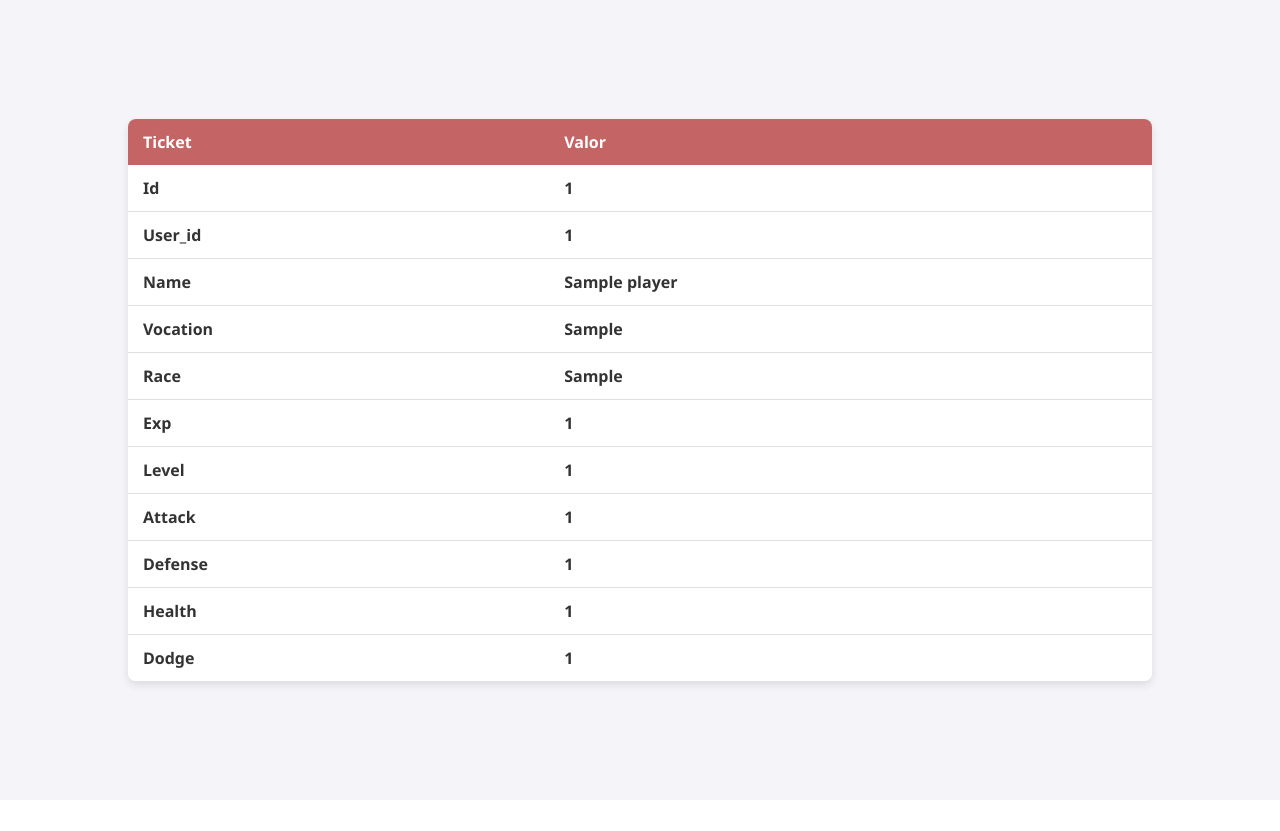
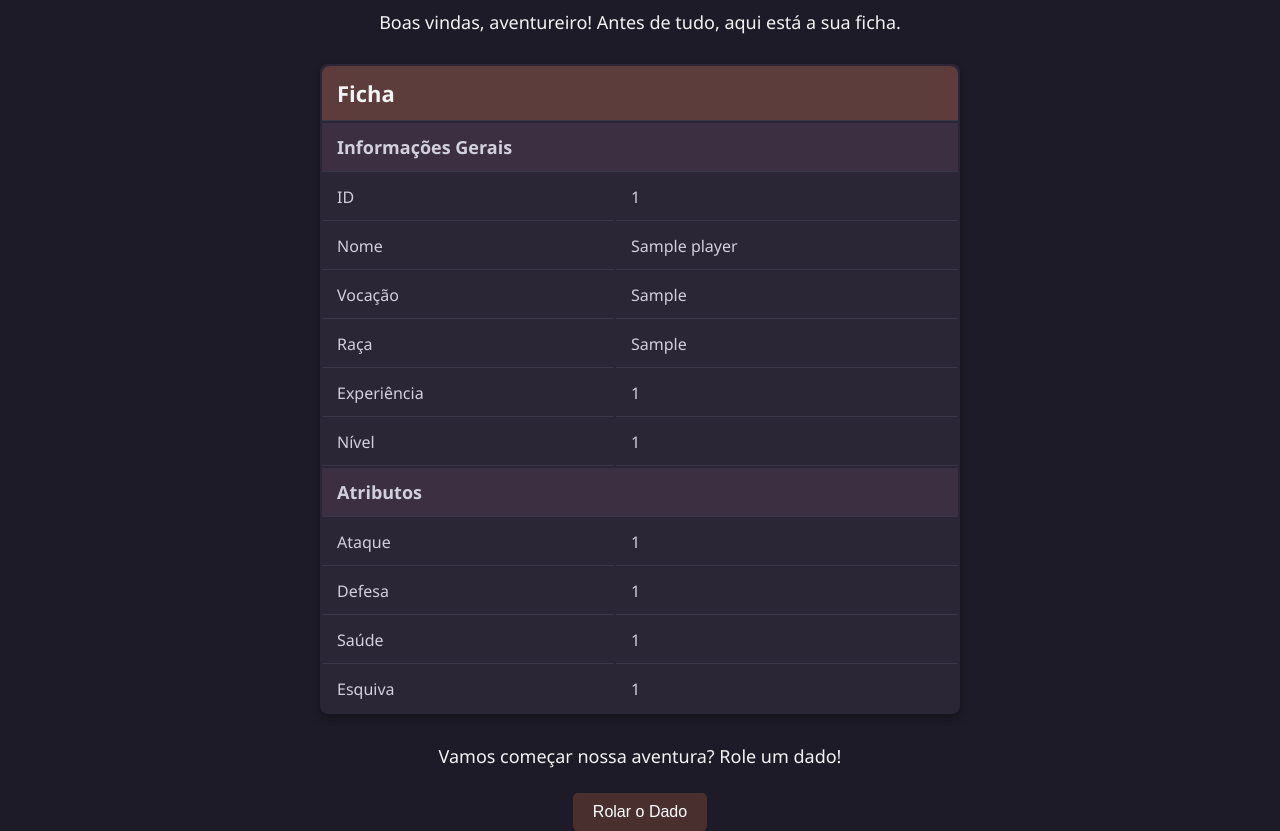
Before and after one commit to BanguelaDev/Trabalho-Pratico-P2, a Flask app: page /game/ticket in a window 1280 px wide. Before the commit the page ends 691 px from the top, so only its background shows below. Run offline with Flask 3, Linux system fonts and the light colour scheme; the visitor is signed in with stand-in values (Sample User, id 1); tables that the repository leaves empty hold one stand-in row (values such as "Sample post").

Commit message:
tutorial+
adicionei um tutorial porqueira pra quem criou a conta pela primeira vez, falta estilizar, e trocar o texto, e tudo..

```diff
--- a/src/database/models.py
+++ b/src/database/models.py
@@ -52,7 +52,5 @@ def get_player_by_user_id(user_id): # Pegando o jogador usando o respectivo id d
         columns = [desc[0] for desc in cursor.description]  # Pega os nomes das colunas
         player_dict = dict(zip(columns, player_data))  # Cria um dicionário
 
-        print(player_dict)
-
         return player_dict # Fiz isso pois o player_data é uma tupla, dificultando bastante a manipulação, então achei melhor transformar em um dicionário
     return None
--- a/src/routes/game_routes.py
+++ b/src/routes/game_routes.py
@@ -4,26 +4,34 @@ from src.database.models import get_player_by_user_id, update_player
 game_bp = Blueprint('game', __name__)
 
 races = {
-    "Anão": {"Vida": 10, "Defesa": 2},
-    "Elfo": {"Esquiva": 3, "Ataque": 1},
-    "Humano": {"Vida": 8, "Ataque": 2}
+    "Anão": {"health": 10, "defense": 2},
+    "Elfo": {"dodge": 3, "attack": 1},
+    "Humano": {"health": 8, "attack": 2}
 }
 
 vocations = {
-    "Guerreiro": {"Ataque": 2, "Defesa": 3},
-    "Arqueiro": {"Esquiva": 2, "Ataque": 2},
-    "Paladino": {"Vida": 5, "Defesa": 2}
+    "Guerreiro": {"attack": 2, "defense": 3},
+    "Arqueiro": {"dodge": 2, "attack": 2},
+    "Paladino": {"health": 5, "defense": 2}
 }
 
 @game_bp.route("/race-vocation-selector", methods=['GET'])
 def race_vocation_selector():
-    user_id = session.get('user_id')
-    player = get_player_by_user_id(user_id)
+    player = get_player_by_user_id(session.get('user_id'))
 
     if player and (player['race'] != 'Unknown' or player['vocation'] != 'Unknown'):
-        return redirect(url_for('game.ticket'))
+        return redirect(url_for('game.tutorial'))
 
     return render_template("race_vocation_selector.html", races = races, vocations = vocations)
+
+@game_bp.route("/tutorial/<int:page>", methods=['GET', 'POST'])
+def tutorial(page):
+    player = get_player_by_user_id(session.get('user_id'))
+
+    if player:
+        return render_template("tutorial.html", player=player, page=page)
+
+    return redirect(url_for('auth.homepage'))
 
 @game_bp.route("/ticket", methods=['GET', 'POST'])
 def ticket():
--- a/src/static/css/ticket.css
+++ b/src/static/css/ticket.css
@@ -1,80 +1,74 @@
 body {
     font-family: 'Segoe UI', Tahoma, Geneva, Verdana, sans-serif;
-    font-weight: bold;
+    background-color: #1d1b27;
+    color: #f3f3f3;
+    display: flex;
+    flex-direction: column;
+    align-items: center;
+    justify-content: center;
+    min-height: 100vh;
+    margin: 0;
+}
 
-    background-color: #f4f4f9;
-    margin: 0;
-    display: flex;
-    justify-content: center;
-    align-items: center;
-    min-height: 100vh;
+.welcome-message, .start-message {
+    font-size: 18px;
+    margin: 10px 0;
+    text-align: center;
+}
+
+.roll-button {
+    background-color: #4a2f2f;
+    color: #fff;
+    font-size: 16px;
+    padding: 10px 20px;
+    margin-top: 15px;
+    border: none;
+    border-radius: 5px;
+    cursor: pointer;
+    transition: background-color 0.3s ease;
+}
+
+.roll-button:hover {
+    background-color: #5c3b3b;
 }
 
 .stats-table {
-    width: 80%;
-    margin: 20px 0;
-    border-collapse: separate;
-    border-spacing: 0;
-    background-color: #ffffff;
-
+    width: 50%;
+    background-color: #2a2636;
     border-radius: 8px;
     overflow: hidden;
-    box-shadow: 0 4px 8px rgba(0, 0, 0, 0.1);
+    box-shadow: 0 4px 8px rgba(0, 0, 0, 0.3);
+    margin: 20px 0;
+}
+
+.table-title {
+    background-color: #5d3c3c;
+    color: #f3f3f3;
+    font-size: 22px;
+    text-align: center;
+    padding: 12px;
+    border-radius: 8px 8px 0 0;
 }
 
 .stats-table th, .stats-table td {
     padding: 12px 15px;
-    border-bottom: 1px solid #e0e0e0;
+    border-bottom: 1px solid #3a3548;
     text-align: left;
 }
 
-.stats-table th {
-    background-color: #c56464;
-    color: #ffffff;
-    border: none;
+.section-title {
+    background-color: #3c2f42;
+    color: #a7a3b1;
+    text-align: center;
+    font-weight: bold;
+    padding: 10px;
+    font-size: 18px;
+}
+
+.stats-table td {
+    color: #d1d0dc;
 }
 
 .stats-table tr:last-child td {
     border-bottom: none;
 }
-
-.stats-table td {
-    background-color: #ffffff;
-    color: #333333;
-}
-
-.nested-table {
-    width: 95%;
-    margin: 5px 0;
-    border-collapse: separate;
-    border-spacing: 0;
-    background-color: #f9f9f9;
-    border-radius: 6px;
-    overflow: hidden;
-    box-shadow: 0 2px 4px rgba(0, 0, 0, 0.05);
-}
-
-.nested-table th, .nested-table td {
-    padding: 8px 10px;
-    border-bottom: 1px solid #d3d3d3;
-    text-align: left;
-}
-
-.nested-table th {
-    background-color: #888888;
-    color: #ffffff;
-    font-weight: bold;
-    border: none;
-}
-
-.nested-table tr:last-child td {
-    border-bottom: none;
-}
-
-.nested-table td {
-    color: #444444;
-}
-
-.stats-table, .nested-table {
-    border-radius: 8px;
-}
--- a/src/templates/race_vocation_selector.html
+++ b/src/templates/race_vocation_selector.html
@@ -4,14 +4,13 @@
     <meta charset="UTF-8">
     <meta name="viewport" content="width=device-width, initial-scale=1.0">
     <title>Seleção de Raça e Vocação</title>
-    <link rel="stylesheet" href="{{ url_for('static', filename='css/ticketRegister.css') }}">
+    <link rel="stylesheet" href="{{ url_for('static', filename='css/race_vocation_selector.css') }}">
 </head>
 <body>
     <div class="form-container">
         <h1>Escolha sua Raça e Vocação</h1>
 
-        <form action="{{ url_for('game.ticket') }}" method="post">
-            <form action="/ticket" method="post">
+        <form action="{{ url_for('game.tutorial', page = 1) }}" method="post">
             <label for="race">+aça:</label>
             <select name="race" id="race" required>
                 {% for race in races.keys() %}
--- a/src/templates/ticket.html
+++ b/src/templates/ticket.html
@@ -1,3 +1,23 @@
+<!--
+
+<table class="stats-table">
+<thead>
+    <tr>
+        <th>Ficha</th>
+        <th>Valor</th>
+    </tr>
+</thead>
+<tbody>
+    {% for field, value in player.items() %}
+    <tr>
+        <td>{{ field | capitalize }}</td>
+        <td>{{ value }}</td>
+    </tr>
+    {% endfor %}
+</tbody>
+</table>
+-->
+
 <!DOCTYPE html>
 <html lang="pt-BR">
 
@@ -10,22 +30,67 @@
 
 <body>
 
+    <div class="welcome-message">Boas vindas, aventureiro! Antes de tudo, aqui está a sua ficha.</div>
+
     <table class="stats-table">
         <thead>
             <tr>
-                <th>Ticket</th>
-                <th>Valor</th>
+                <th colspan="2" class="table-title">Ficha</th>
             </tr>
         </thead>
         <tbody>
-            {% for field, value in player.items() %}
+            <tr class="section-title">
+                <td colspan="2">Informações Gerais</td>
+            </tr>
             <tr>
-                <td>{{ field | capitalize }}</td>
-                <td>{{ value }}</td>
+                <td>ID</td>
+                <td>{{ player["id"] }}</td>
             </tr>
-            {% endfor %}
+            <tr>
+                <td>Nome</td>
+                <td>{{ player["name"] }}</td>
+            </tr>
+            <tr>
+                <td>Vocação</td>
+                <td>{{ player["vocation"] }}</td>
+            </tr>
+            <tr>
+                <td>Raça</td>
+                <td>{{ player["race"] }}</td>
+            </tr>
+            <tr>
+                <td>Experiência</td>
+                <td>{{ player["exp"] }}</td>
+            </tr>
+            <tr>
+                <td>Nível</td>
+                <td>{{ player["level"] }}</td>
+            </tr>
+            <!-- Atributos -->
+            <tr class="section-title">
+                <td colspan="2">Atributos</td>
+            </tr>
+            <tr>
+                <td>Ataque</td>
+                <td>{{ player["attack"] }}</td>
+            </tr>
+            <tr>
+                <td>Defesa</td>
+                <td>{{ player["defense"] }}</td>
+            </tr>
+            <tr>
+                <td>Saúde</td>
+                <td>{{ player["health"] }}</td>
+            </tr>
+            <tr>
+                <td>Esquiva</td>
+                <td>{{ player["dodge"] }}</td>
+            </tr>
         </tbody>
     </table>
+
+    <div class="start-message">Vamos começar nossa aventura? Role um dado!</div>
+    <button class="roll-button">Rolar o Dado</button>
 
 </body>
 
```
Also changed, not shown: src/static/css/tutorial.css (added, +49 -0 lines), src/templates/tutorial.html (added, +33 -0 lines), src/static/css/race_vocation_selector.css (renamed from src/static/css/ticketRegister.css).
